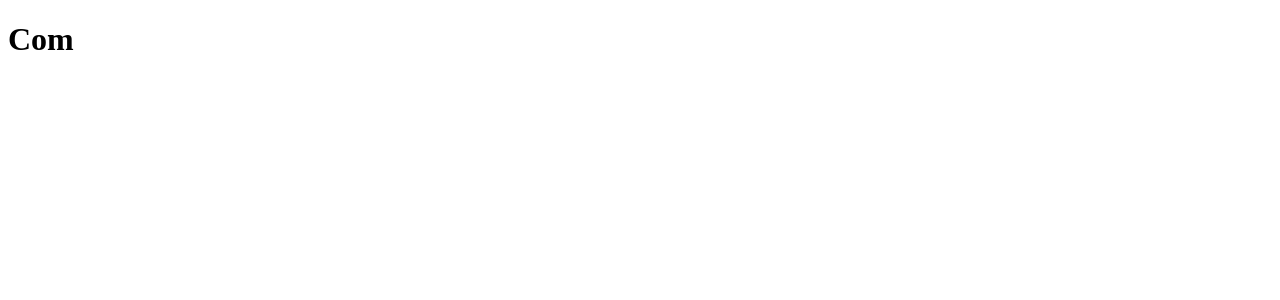
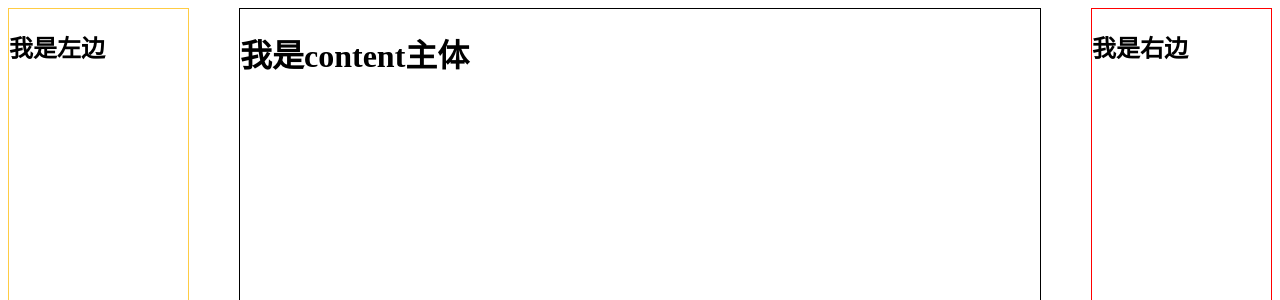
Before and after one commit to JiangHaoLiuGit/react-newCK, a React (Create React App) app: page / in a window 1280 px wide. Shown: the top 300 px of the page. Built offline with nearby package versions, Linux system fonts and the light colour scheme.

Commit message:
三栏布局

```diff
--- a/src/App.js
+++ b/src/App.js
@@ -1,11 +1,17 @@
 import React from 'react'
-import Com from './component/Com'
+import ThreeLayout from './component/ThreeLayout'
 
 export default class App extends React.Component{
     render(){
         return(
             <>
-                <Com></Com>
+                <ThreeLayout
+                    left={<h2>我是左边</h2>}
+                    right={<h2>我是右边</h2>}
+                    padding={50}
+                >
+                    <h1>我是content主体</h1>
+                </ThreeLayout>
             </>
         )
     }
--- a/src/component/Com/index.js
+++ /dev/null
@@ -1,9 +0,0 @@
-import React from 'react'
-
-export default function Com(props){
-    return(
-        <>
-            <h1>Com</h1>
-        </>
-    )
-}
--- /dev/null
+++ b/src/component/ThreeLayout/index.css
@@ -0,0 +1,20 @@
+.three-layout{
+    display: flex;
+    justify-content:center;
+
+}
+.three-layout .content{
+    order: 2;
+    height: 500px;
+    border: 1px solid #000;
+    flex: 1 1 auto;
+}
+.three-layout .left{
+    order: 1;
+    border: 1px solid #fc4;
+}
+.three-layout .right{
+    order: 3;
+    border: 1px solid #f00;
+
+}
--- /dev/null
+++ b/src/component/ThreeLayout/index.js
@@ -0,0 +1,35 @@
+import React from 'react'
+import './index.css'
+
+export default function ThreeLayout(props){
+    let defaultStyle ={
+        leftWidth:200,
+        rightWidth:200,
+        minContent:800,
+        padding:0,
+    }
+    let dates = Object.assign({},defaultStyle,props)
+    return(
+        <>
+            <div className="three-layout">
+                <div className="content" style={{
+                    minWidth:dates.minContent
+                }}>
+                    {props.children}
+                </div>
+                <div className='left' style={{
+                    width:dates.leftWidth,
+                    marginRight:dates.padding
+                }}>
+                    {props.left}
+                </div>
+                <div className='right' style={{
+                    width:dates.rightWidth,
+                    marginLeft:dates.padding
+                }}>
+                    {props.right}
+                </div>
+            </div>
+        </>
+    )
+}
```
